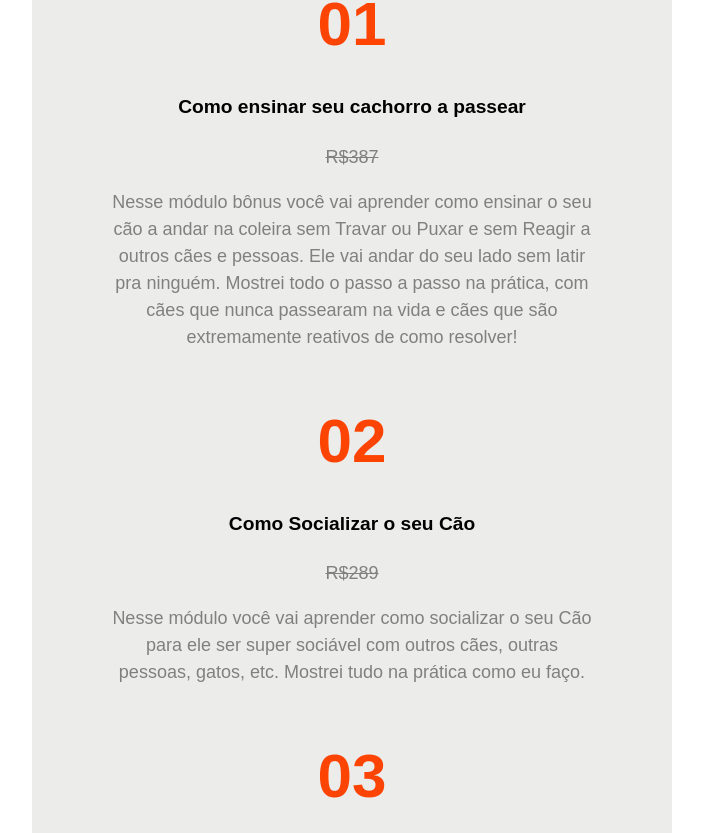
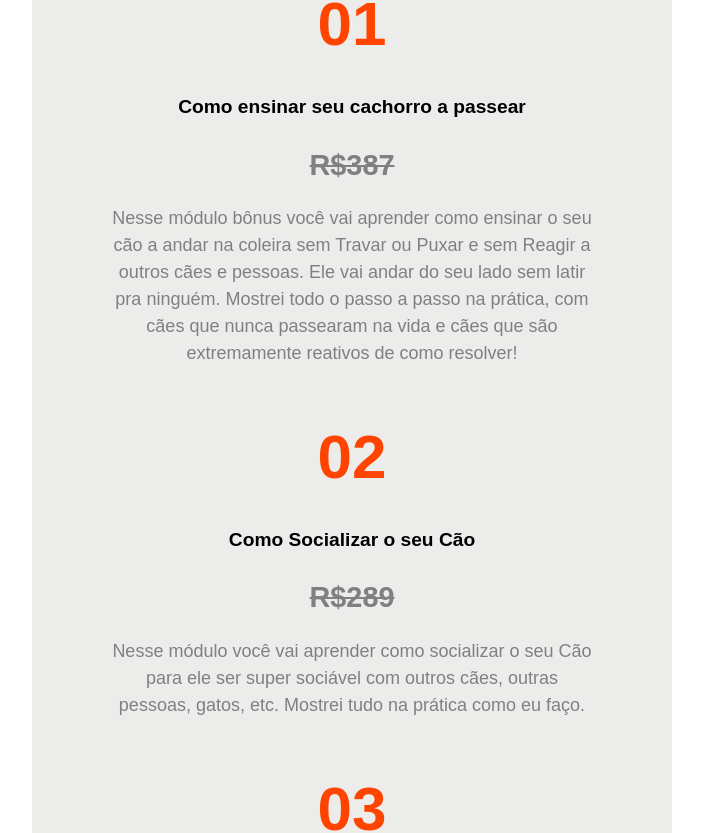
Before and after one commit to wesleysantossts/descontaododia, a React (Create React App) app: page /caobemresolvido in a window 1280 px wide. Shown: the part 8301-9134 px from the top of the page, without its empty margins (288-991 px from the left). Built offline with nearby package versions, Linux system fonts and the light colour scheme.

Commit message:
Ft/modulos: cor dos valores alterada

```diff
--- a/src/views/styles/CaoBemResolvido.css
+++ b/src/views/styles/CaoBemResolvido.css
@@ -391,6 +391,11 @@
 .bonusDois .conteudoBonusDois .gridBonusDois div p {
   font-weight: normal;
   text-align: center;
+}
+.bonusDois .conteudoBonusDois .gridBonusDois div p:nth-last-child(2) {
+  font-weight: bold;
+  font-size: 1.8em;
+  margin: 10px 0;
 }
 .bonusDois .conteudoBonusDois .btn {
   display: flex;
--- a/src/views/styles/CaoBemResolvido.scss
+++ b/src/views/styles/CaoBemResolvido.scss
@@ -464,6 +464,12 @@ $corFundo: #ECECEB;
         p {
           font-weight: normal;
           text-align: center;
+
+          &:nth-last-child(2) {
+            font-weight: bold;
+            font-size: 1.8em;
+            margin: 10px 0;
+          }
         }
       }
     }
```
Also changed, not shown: 7 other files (tests, documents, lock files or other folders).
